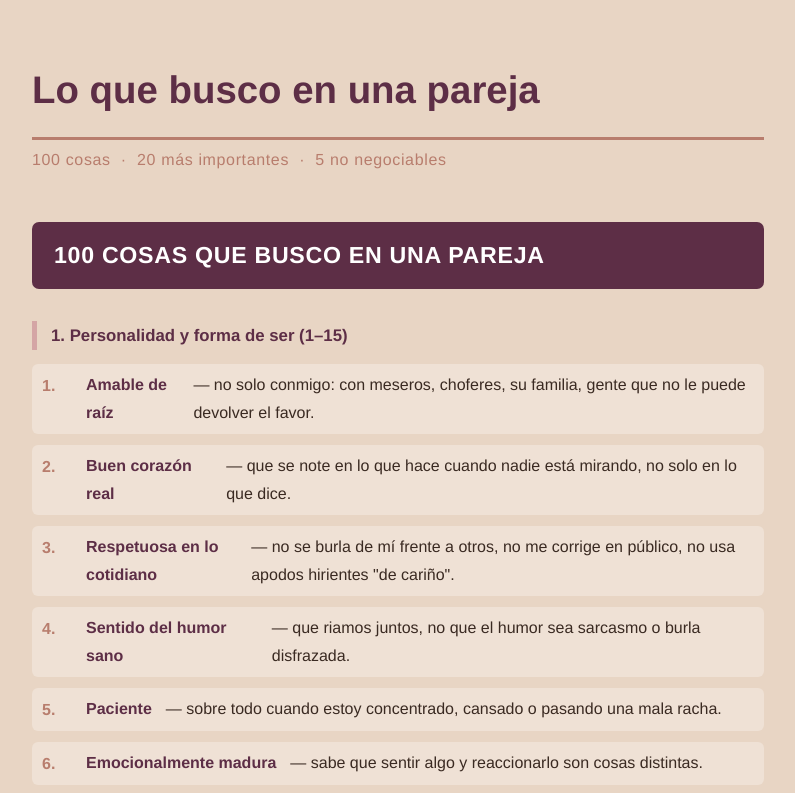
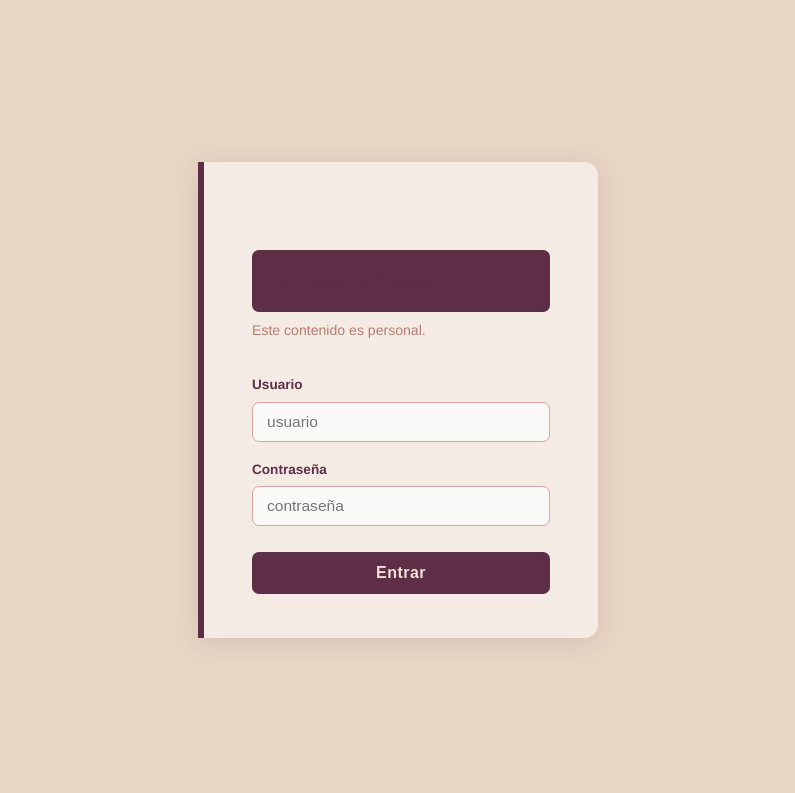
Before and after one commit to freackness-png/5-no-negociables, a plain HTML site: page index.html in a window 1280 px wide. Shown: the top 793 px of the page, without its empty margins (242-1037 px from the left). Drawn offline with Linux system fonts and the light colour scheme.

Commit message:
Agregar protección con login — SHA-256 hasheado

```diff
--- a/index.html
+++ b/index.html
@@ -3,7 +3,7 @@
 <head>
   <meta charset="UTF-8">
   <meta name="viewport" content="width=device-width, initial-scale=1.0">
-  <title>Lo que busco en una pareja — V2</title>
+  <title>Acceso privado</title>
   <style>
     * { box-sizing: border-box; margin: 0; padding: 0; }
 
@@ -14,13 +14,105 @@
       line-height: 1.75;
     }
 
+    /* ── Login overlay ── */
+    #login-overlay {
+      position: fixed;
+      inset: 0;
+      background-color: #e8d5c4;
+      display: flex;
+      align-items: center;
+      justify-content: center;
+      z-index: 999;
+    }
+
+    #login-box {
+      background-color: rgba(255,255,255,0.55);
+      border-left: 6px solid #5d2e46;
+      border-radius: 0 14px 14px 0;
+      padding: 44px 48px;
+      width: 100%;
+      max-width: 400px;
+      box-shadow: 0 4px 24px rgba(93,46,70,0.12);
+    }
+
+    #login-box h2 {
+      font-size: 1.3rem;
+      color: #5d2e46;
+      margin-bottom: 6px;
+      font-weight: bold;
+      letter-spacing: 0.02em;
+    }
+
+    #login-box p.hint {
+      font-size: 0.88rem;
+      color: #b87d6d;
+      margin-bottom: 30px;
+    }
+
+    #login-box label {
+      display: block;
+      font-size: 0.85rem;
+      font-weight: bold;
+      color: #5d2e46;
+      margin-bottom: 5px;
+      margin-top: 16px;
+    }
+
+    #login-box input {
+      width: 100%;
+      padding: 10px 14px;
+      border: 1.5px solid #d4a5a5;
+      border-radius: 7px;
+      background-color: rgba(255,255,255,0.7);
+      color: #3a2a22;
+      font-size: 0.97rem;
+      outline: none;
+      transition: border-color 0.2s;
+    }
+
+    #login-box input:focus {
+      border-color: #5d2e46;
+    }
+
+    #login-box button {
+      margin-top: 26px;
+      width: 100%;
+      padding: 12px;
+      background-color: #5d2e46;
+      color: #f0e0d8;
+      border: none;
+      border-radius: 7px;
+      font-size: 1rem;
+      font-weight: bold;
+      cursor: pointer;
+      letter-spacing: 0.03em;
+      transition: background-color 0.2s;
+    }
+
+    #login-box button:hover {
+      background-color: #7a3a50;
+    }
+
+    #error-msg {
+      display: none;
+      margin-top: 14px;
+      color: #a02020;
+      font-size: 0.88rem;
+      text-align: center;
+      background-color: rgba(200,80,80,0.1);
+      border-radius: 6px;
+      padding: 8px 12px;
+    }
+
+    /* ── Contenido principal (oculto hasta login) ── */
+    #main-content { display: none; }
+
     .container {
       max-width: 820px;
       margin: 0 auto;
       padding: 56px 44px;
     }
 
-    /* ── Título principal ── */
     h1 {
       font-size: 2.4rem;
       font-weight: bold;
@@ -37,7 +129,6 @@
       letter-spacing: 0.04em;
     }
 
-    /* ── Títulos de bloque (100 COSAS, TOP 20, etc.) ── */
     h2 {
       font-size: 1.45rem;
       font-weight: bold;
@@ -49,7 +140,6 @@
       letter-spacing: 0.03em;
     }
 
-    /* ── Subsecciones ── */
     h3 {
       font-size: 1.05rem;
       font-weight: bold;
@@ -59,7 +149,6 @@
       margin: 32px 0 14px 0;
     }
 
-    /* ── Listas numeradas globales ── */
     ol {
       list-style: none;
       padding-left: 0;
@@ -78,9 +167,7 @@
       transition: background 0.15s;
     }
 
-    ol li:hover {
-      background-color: rgba(255,255,255,0.48);
-    }
+    ol li:hover { background-color: rgba(255,255,255,0.48); }
 
     ol li::before {
       content: counter(item) ".";
@@ -91,7 +178,6 @@
       padding-top: 1px;
     }
 
-    /* Continuación de numeración por sección */
     .s16  { counter-reset: item 15; }
     .s26  { counter-reset: item 25; }
     .s36  { counter-reset: item 35; }
@@ -104,15 +190,9 @@
 
     strong { color: #5d2e46; }
 
-    /* ── Top 20 ── */
-    .top20 ol li {
-      background-color: rgba(212,165,165,0.22);
-    }
-    .top20 ol li:hover {
-      background-color: rgba(212,165,165,0.42);
-    }
+    .top20 ol li { background-color: rgba(212,165,165,0.22); }
+    .top20 ol li:hover { background-color: rgba(212,165,165,0.42); }
 
-    /* ── No negociables ── */
     .non-neg {
       background-color: rgba(255,255,255,0.5);
       border-left: 6px solid #5d2e46;
@@ -130,10 +210,7 @@
       color: #5d2e46;
     }
 
-    .non-neg p {
-      font-size: 0.96rem;
-      margin-bottom: 8px;
-    }
+    .non-neg p { font-size: 0.96rem; margin-bottom: 8px; }
 
     .como-mido {
       font-style: italic;
@@ -145,14 +222,12 @@
       margin-top: 10px;
     }
 
-    /* ── Separador ── */
     hr {
       border: none;
       border-top: 1px solid #c4a090;
       margin: 42px 0;
     }
 
-    /* ── Resumen final ── */
     .summary {
       background-color: #5d2e46;
       color: #f0e0d8;
@@ -172,7 +247,6 @@
     .summary p { line-height: 1.9; font-size: 0.97rem; }
     .summary strong { color: #f5c8b8; }
 
-    /* ── Nota intro del top 20 ── */
     .nota {
       color: #7a4a3a;
       font-size: 0.92rem;
@@ -185,14 +259,28 @@
   </style>
 </head>
 <body>
+
+<!-- ── LOGIN ── -->
+<div id="login-overlay">
+  <div id="login-box">
+    <h2>Acceso privado</h2>
+    <p class="hint">Este contenido es personal.</p>
+    <label for="inp-user">Usuario</label>
+    <input type="text" id="inp-user" autocomplete="username" placeholder="usuario">
+    <label for="inp-pass">Contraseña</label>
+    <input type="password" id="inp-pass" autocomplete="current-password" placeholder="contraseña">
+    <button id="btn-login">Entrar</button>
+    <div id="error-msg">Usuario o contraseña incorrectos.</div>
+  </div>
+</div>
+
+<!-- ── CONTENIDO PRINCIPAL ── -->
+<div id="main-content">
 <div class="container">
 
   <h1>Lo que busco en una pareja</h1>
   <p class="subtitle">100 cosas &nbsp;·&nbsp; 20 más importantes &nbsp;·&nbsp; 5 no negociables</p>
 
-  <!-- ════════════════════════════════════════
-       100 COSAS
-  ════════════════════════════════════════ -->
   <h2>100 COSAS QUE BUSCO EN UNA PAREJA</h2>
 
   <h3>1. Personalidad y forma de ser (1–15)</h3>
@@ -337,9 +425,6 @@
 
   <hr>
 
-  <!-- ════════════════════════════════════════
-       TOP 20
-  ════════════════════════════════════════ -->
   <h2>20 COSAS MÁS IMPORTANTES PARA MÍ</h2>
   <p class="nota">Filtradas según mi etapa de vida, lo que vengo cargando de relaciones pasadas y el tipo de futuro que quiero construir.</p>
 
@@ -370,9 +455,6 @@
 
   <hr>
 
-  <!-- ════════════════════════════════════════
-       5 NO NEGOCIABLES
-  ════════════════════════════════════════ -->
   <h2>MIS 5 NO NEGOCIABLES</h2>
 
   <div class="non-neg">
@@ -405,9 +487,6 @@
     <p class="como-mido"><strong>Cómo lo mido:</strong> ¿habla de Dios de forma natural en conversaciones cotidianas, sin impostarlo?, ¿sus decisiones reflejan principios espirituales aunque le cueste?, ¿noto a Dios en cómo es conmigo y con los demás cuando no hay audiencia?</p>
   </div>
 
-  <!-- ════════════════════════════════════════
-       RESUMEN
-  ════════════════════════════════════════ -->
   <div class="summary">
     <h2>RESUMEN FINAL</h2>
     <p>Mis 5 no negociables son:<br><br>
@@ -416,5 +495,42 @@
   </div>
 
 </div>
+</div>
+
+<script>
+  const HASH_USER = '616f2f3a6758ce63e05a6ebf70f8ca368a98f563f908210dda5792b6fc261e23';
+  const HASH_PASS = 'f41ba78c9440e7bd70923803df32d51668a8f8d46964bb143133d282daa55dc0';
+  const SESSION_KEY = 'auth_5nn';
+
+  async function sha256(str) {
+    const buf = await crypto.subtle.digest('SHA-256', new TextEncoder().encode(str));
+    return Array.from(new Uint8Array(buf)).map(b => b.toString(16).padStart(2, '0')).join('');
+  }
+
+  function unlock() {
+    document.getElementById('login-overlay').style.display = 'none';
+    document.getElementById('main-content').style.display = 'block';
+  }
+
+  if (sessionStorage.getItem(SESSION_KEY) === '1') {
+    unlock();
+  }
+
+  document.getElementById('btn-login').addEventListener('click', async () => {
+    const user = document.getElementById('inp-user').value.trim();
+    const pass = document.getElementById('inp-pass').value;
+    const [hu, hp] = await Promise.all([sha256(user), sha256(pass)]);
+    if (hu === HASH_USER && hp === HASH_PASS) {
+      sessionStorage.setItem(SESSION_KEY, '1');
+      unlock();
+    } else {
+      document.getElementById('error-msg').style.display = 'block';
+    }
+  });
+
+  document.getElementById('inp-pass').addEventListener('keydown', e => {
+    if (e.key === 'Enter') document.getElementById('btn-login').click();
+  });
+</script>
 </body>
 </html>
```
